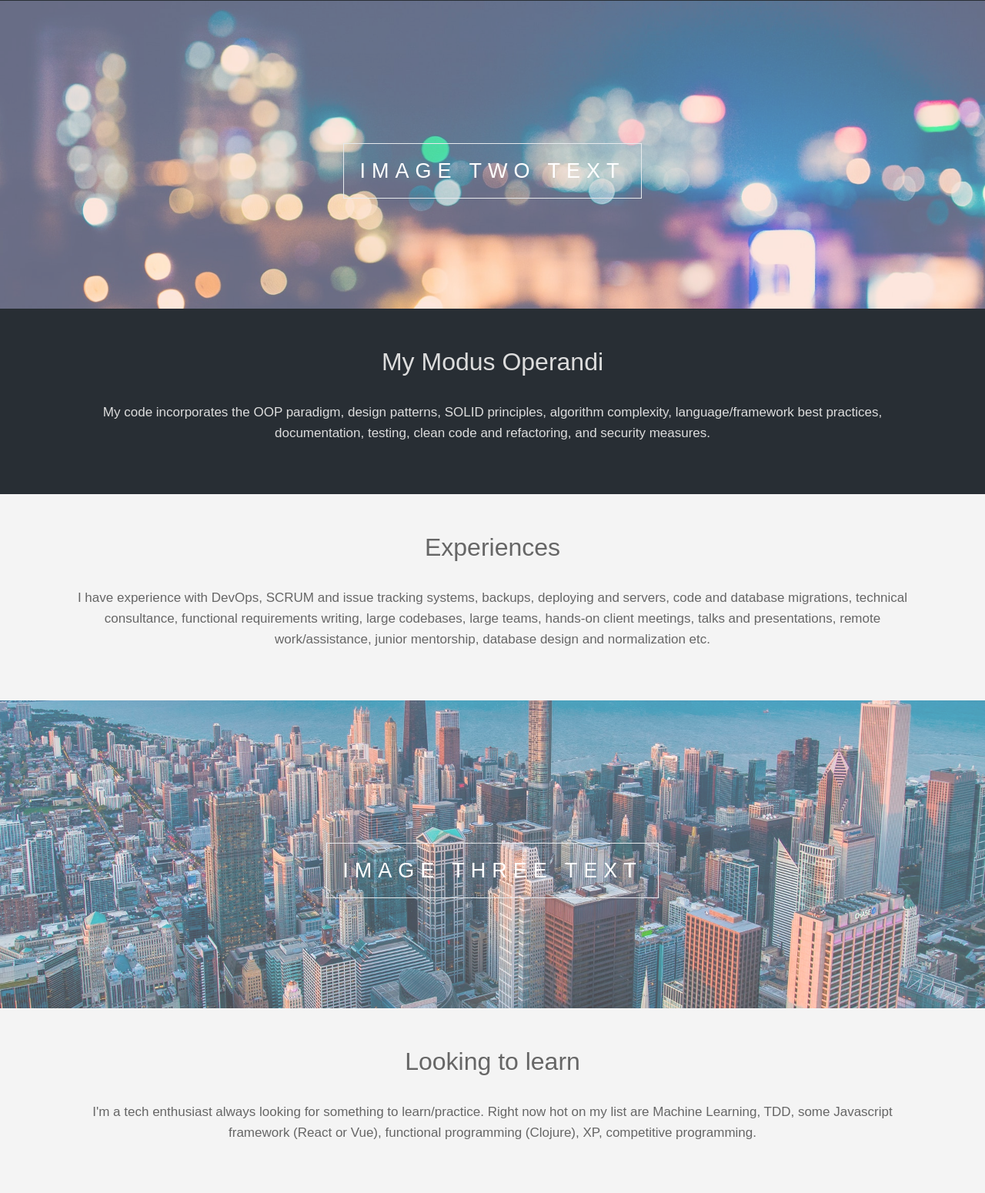
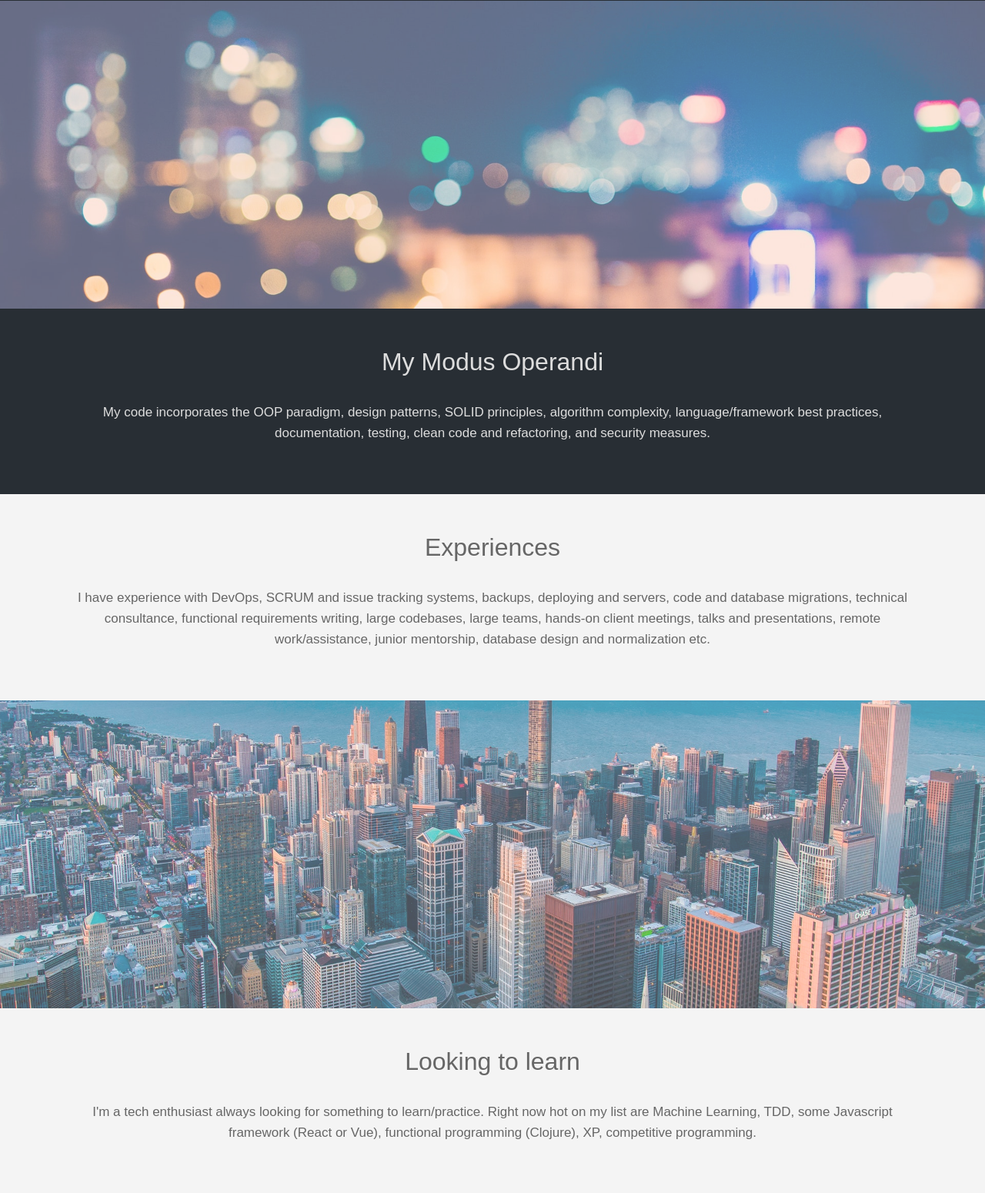
Before and after one commit to JulianHysi/personal-blog, a Flask app: page / in a window 1280 px wide. Shown: the part 1456-3006 px from the top of the page at 77% size. Run offline with Flask 2, Linux system fonts and the light colour scheme; data that the repository does not hold is empty; some libraries are stand-ins or nearby versions.

Commit message:
Remove image text from landing page sections

```diff
--- a/personal_blog/static/css/landing_page.css
+++ b/personal_blog/static/css/landing_page.css
@@ -106,30 +106,6 @@ body
   color: #ddd;
 }
 
-.ptext
-{
-  position: absolute;
-  top: 50%;
-  width: 100%;
-  text-align: center;
-  color: #000;
-  font-size: 27px;
-  letter-spacing: 8px;
-  text-transform: uppercase;
-}
-
-.ptext .border
-{
-  background-color: #111;
-  color: #fff;
-  padding: 20px;
-}
-
-.ptext .border.trans
-{
-  background-color: transparent;
-}
-
 @media(max-width: 568px)
 {
   .pimg2, .pimg3
--- a/personal_blog/templates/main/landing_page.html
+++ b/personal_blog/templates/main/landing_page.html
@@ -49,11 +49,6 @@
 	</section>
 
 	<div class="pimg2">
-		<div class="ptext">
-		  <span class="border trans">
-			Image Two Text
-		  </span>
-		</div>
 	</div>
 
 	<section class="section section-dark">
@@ -74,11 +69,6 @@
 	</section>
 
     <div class="pimg3">
-		<div class="ptext">
-		  <span class="border trans">
-			Image Three Text
-		  </span>
-		</div>
 	</div>
 
     <section class="section section-light">
```
